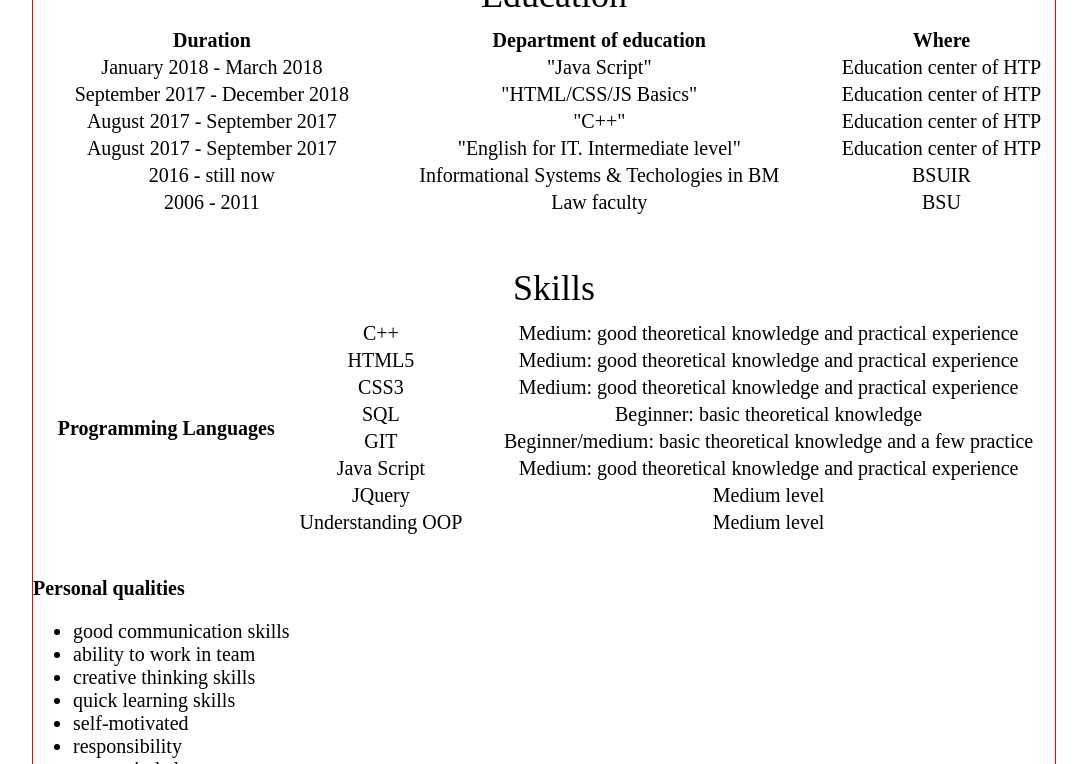
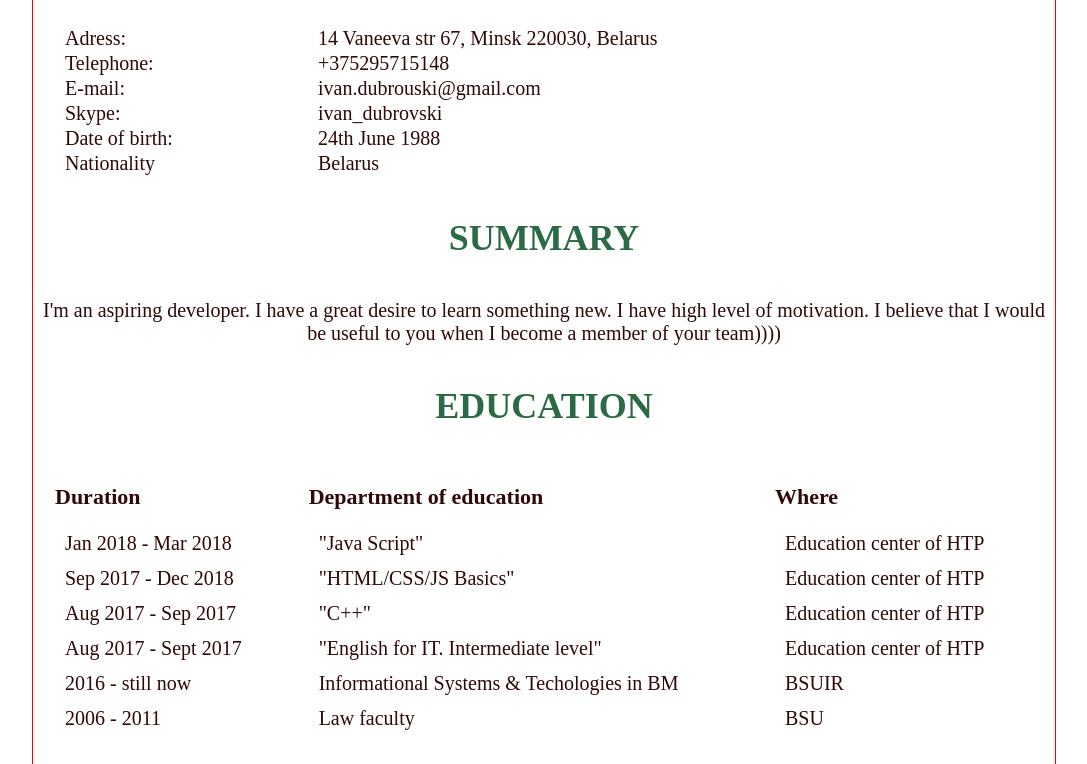
Before and after one commit to ivandubrouski/rsschool-codejam1-cv, a plain HTML site: page index.html in a window 1280 px wide. Shown: the part 733-1497 px from the top of the page, without its empty margins (96-1183 px from the left). Drawn offline with Linux system fonts and the light colour scheme.

Commit message:
refactor: add code

```diff
--- a/index.html
+++ b/index.html
@@ -11,14 +11,13 @@
 			<h1>
 				Ivan Dubrouski
 			</h1>
+		</header>
 		<section class="my-photo">
 			<img src="images/my Photo.jpeg" alt="my Photo">
 		</section>
 		<section class="personal-info">
-				<table class="personal-info__table">
-					<caption class="personal-info__tcaption" >
-						Personal information
-					</caption>
+			<h2>Personal information</h2>
+			<table>
 				<tr>
 					<td>Adress:</td>
 					<td>14 Vaneeva str 67, Minsk 220030, Belarus</td>
@@ -45,40 +44,41 @@
 				</tr>
 			</table>
 		</section>
-		</header>
+
 		<main>
 			<section class="summary">
 				<article>
-					почему я хочу учится цбупджьцоукплдэукфклдптдлуажтмилдэуьмдлхукьтдлмтувцлдьмсывдлэмь
+					<h2>
+						Summary
+					</h2>
+					<p>I'm an aspiring developer. I have a great desire to learn something new. I have high level of motivation. I believe that I would be useful to you when I become a member of your team))))</p>
 				</article>
 			</section>
 			<section class="education">
-				<table class="education__table">
-					<caption class="education__tcaption" >
-						Education
-					</caption>
+				<h2>Education</h2>
+				<table>
 					<tr>
 						<th>Duration</th>
 						<th>Department of education</th>
 						<th>Where</th>
 					</tr>
 					<tr>
-						<td>January 2018 - March 2018</td>
+						<td>Jan 2018 - Mar 2018</td>
 						<td>"Java Script"</td>
 						<td>Education center of HTP</td>
 					</tr>
 					<tr>
-						<td>September 2017 - December 2018</td>
+						<td>Sep 2017 - Dec 2018</td>
 						<td>"HTML/CSS/JS Basics"</td>
 						<td>Education center of HTP</td>
 					</tr>
 					<tr>
-						<td>August 2017 - September 2017</td>
+						<td>Aug 2017 - Sep 2017</td>
 						<td>"C++"</td>
 						<td>Education center of HTP</td>
 					</tr>
 					<tr>
-						<td>August 2017 - September 2017</td>
+						<td>Aug 2017 - Sept 2017</td>
 						<td>"English for IT. Intermediate level"</td>
 						<td>Education center of HTP</td>
 					</tr>
@@ -97,10 +97,8 @@
 
 
 			<section class="skills">
-				<table class="skills__table">
-					<caption class="skills__tcaption" >
-						Skills
-					</caption>
+				<h2>Skills</h2>
+				<table>
 					<tr>
 						<td rowspan="8">
 							<b>Programming Languages</b>
@@ -136,9 +134,17 @@
 						<td>Understanding OOP</td>
 						<td>Medium level</td>
 					</tr>
+					<tr>
+						<td rowspan="2"><b>Foreign languages</b></td>
+						<td>English</td>
+						<td>B1 Intermediate level (written & spoken)</td>
+					</tr>
+					<tr>
+						<td>Poplish</td>
+						<td>A1 Begginer</td>
+					</tr>
 				</table>
 			</section>
-
 			<section class="personal-qualities">
 				<h2>Personal qualities</h2>
 				<ul>
@@ -153,9 +159,6 @@
 				</ul>
 			</section>
 		</main>
-		<footer>
-
-		</footer>
 	</div>
 </body>
 </html>
--- a/styles.css
+++ b/styles.css
@@ -13,44 +13,63 @@ body{
 	border: solid 1px red;
 }
 
-.my-photo{
-	display:inline-block;
-}
-
-.personal-info{
-	display: inline-block;
-
-}
-
-.personal-info__tcaption,
-.education__tcaption,
-.skills__tcaption{
-	font-size: 36px;
-	padding: 10px 0;
-}
-
 h1{
 	text-align: center;
 	font-size: 42px;
 }
 
-header{
+h2{
+	padding: 10px 0;
 	text-align: center;
+	font-weight: bold;
+	text-transform: uppercase;
+	font-size: 36px;
+	color: #2A6B43;
 }
 
-.personal-info__table{
-	border-collapse: collapse;
-    text-align: left;
-    margin: 0 auto;
+section{
+	text-align: center;
+	font-size: 20px;
+	color: rgb(49, 8, 8);
+	margin: 30px 10px 10px 10px;
 }
 
-th{
-	text-align: center;
+
+.personal-info table{
+	max-width: 90%;
+	text-align: left;
 }
 
-.education__table,
-.skills__table{
-	text-align: center;
+.personal-info table td{
+	padding:0 20px;
+}
+
+
+.education table,
+.personal-info table{
+	text-align: left;
 	width: 100%;
-	margin: 40px 10px;
 }
+
+.education table th{
+	padding: 15px 10px;
+	font-size: 22px;
+}
+
+.education table td{
+	padding: 5px 20px;
+}
+
+.personal-qualities ul{
+	list-style-type: circle;
+	text-align: left;
+}
+
+
+.skills table{
+    text-align: left;
+}
+
+.skills table td{
+	padding: 5px 10px;
+}
```
Lines whose indentation alone changed are shown as unchanged.
